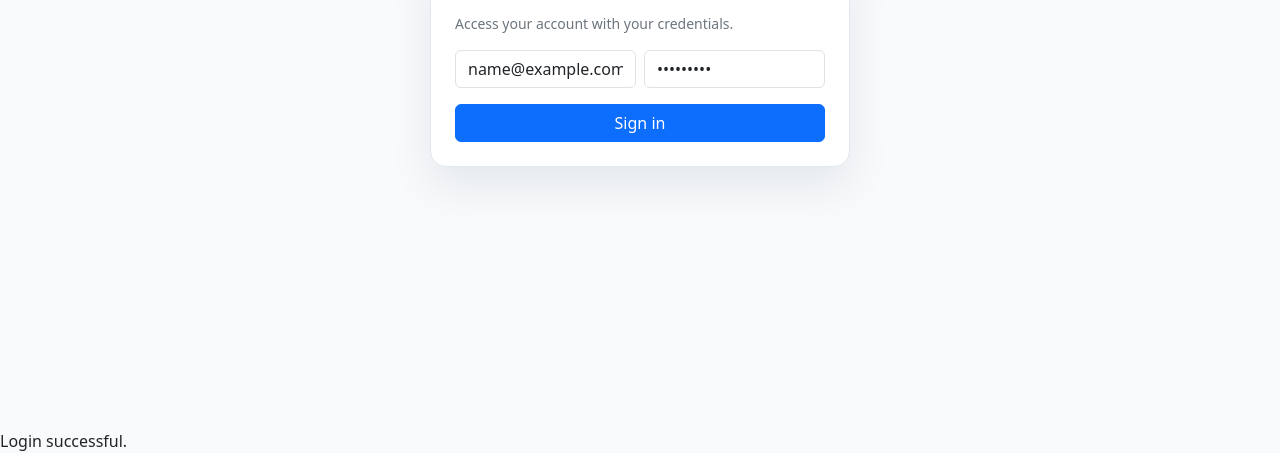
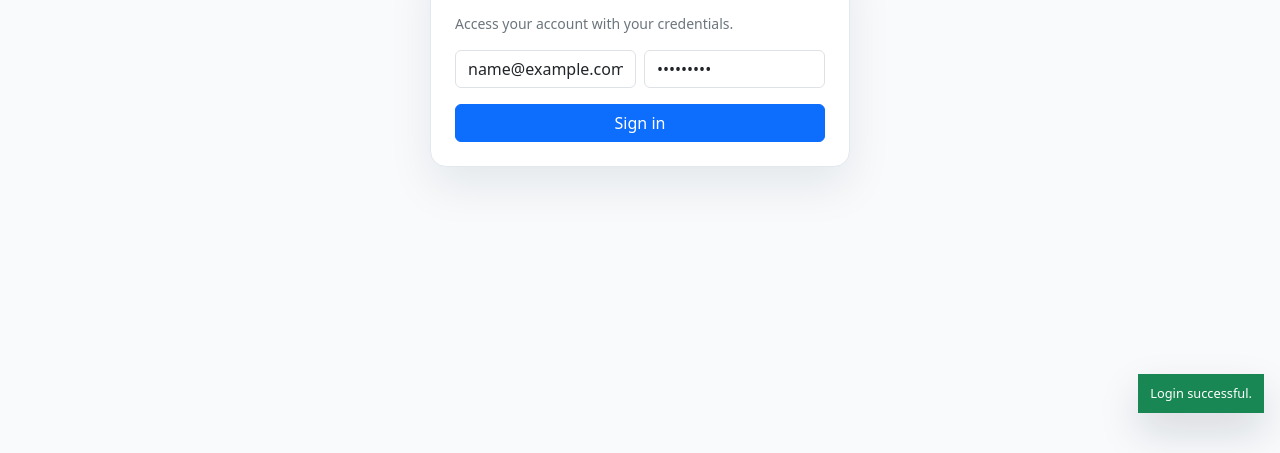
Before and after one commit to dobirr/cs-sl-mern-foundation, a website built with Vite: page client/index.html in a window 1280 px wide. Both pictures are taken after typing "name@example.com", "Sample123" into the empty fields and a click on the button "Sign in". Shown: the part 371-824 px from the top of the page. After the commit the page ends 800 px from the top, so only its background shows below. Built offline with nearby package versions, Linux system fonts and the light colour scheme.

Commit message:
feat(client/toast): add styling for toast

```diff
--- a/client/src/style.css
+++ b/client/src/style.css
@@ -40,6 +40,52 @@ body {
   letter-spacing: -0.02em;
 }
 
+/* Toasts */
+.toast-container {
+  position: fixed;
+  bottom: 16px;
+  right: 16px;
+  display: flex;
+  flex-direction: column;
+  align-items: flex-end;
+  gap: 10px;
+  z-index: 9999;
+  pointer-events: none;
+}
+
+.app-toast {
+  font-size: .8rem;
+  pointer-events: auto;
+  padding: 10px 12px;
+  color: #fff;
+  font-weight: 500;
+  box-shadow: 0 18px 40px rgba(15, 23, 42, 0.15);
+  opacity: 0;
+  transform: translateY(8px);
+  transition: opacity 0.2s ease, transform 0.2s ease;
+}
+
+.app-toast.visible {
+  opacity: 1;
+  transform: translateY(0);
+}
+
+.toast-success {
+  background: #198754;
+}
+
+.toast-error {
+  background: #dc3545;
+}
+
+.toast-info {
+  background: #0d6efd;
+}
+
+.toast-warning {
+  background: #fd7e14;
+}
+
 /**
 * Bootstrap Overrides **
 */
```
